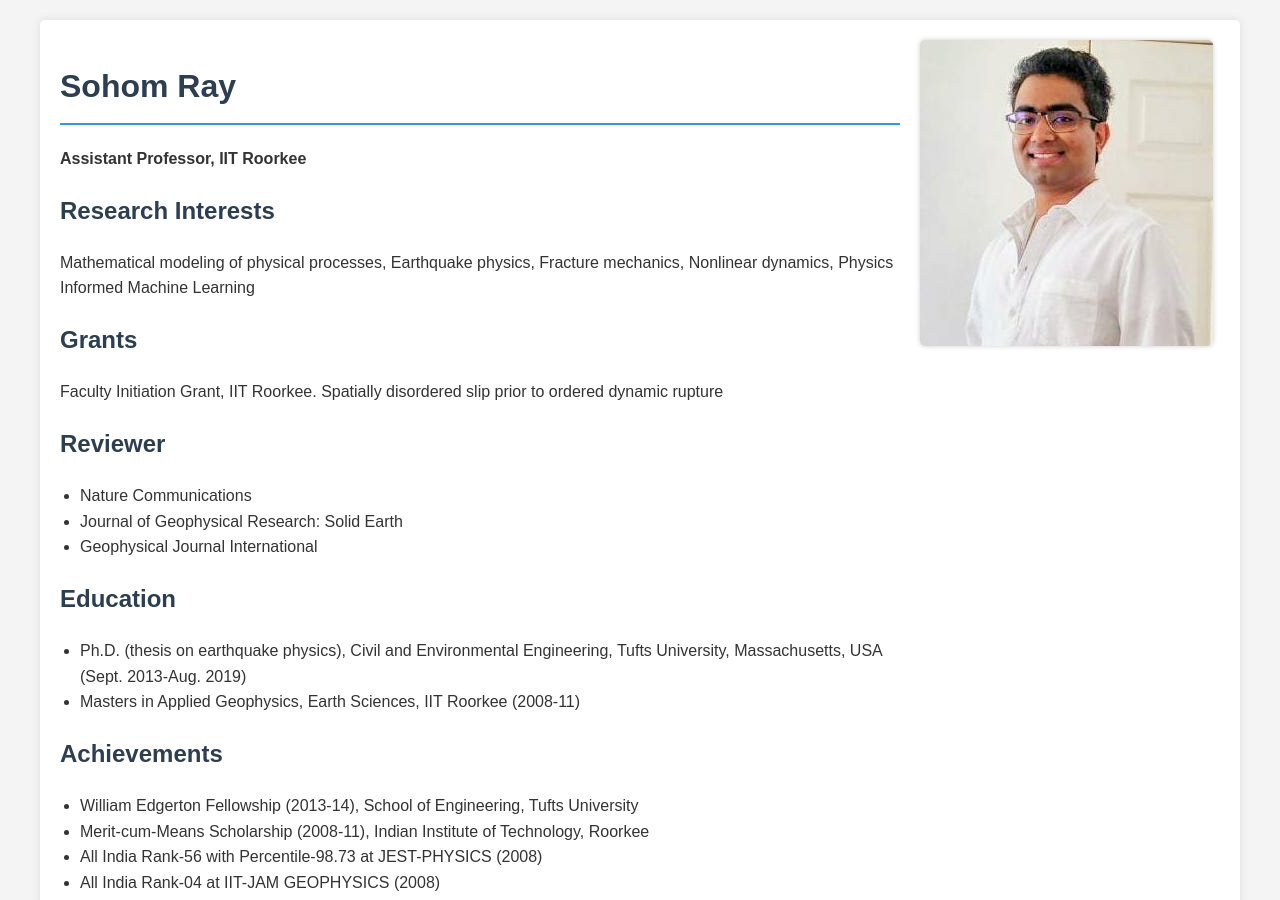
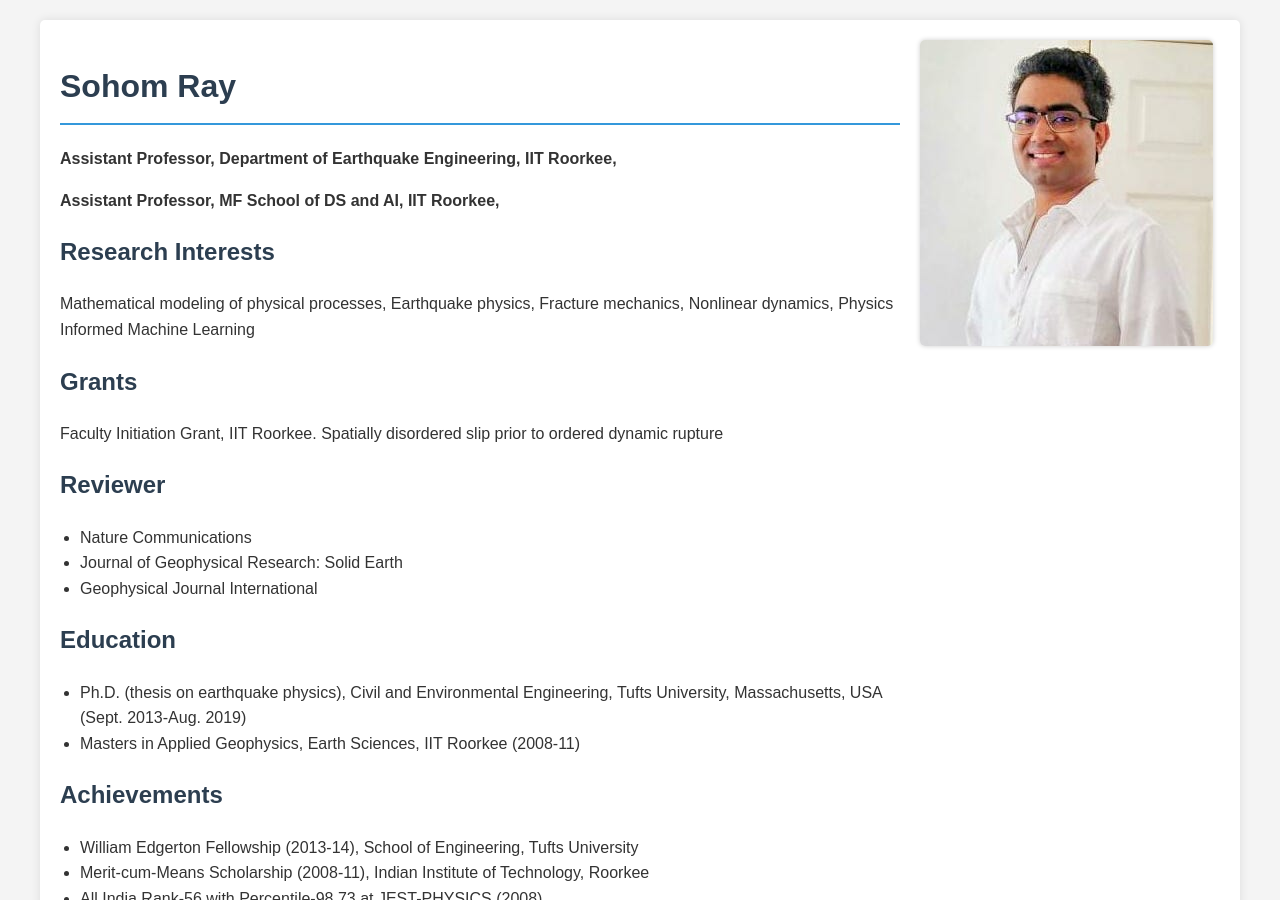
Before and after one commit to RaySohom/q, a Jekyll site: the page index.html, which Jekyll copies as it is, in a window 1280 px wide and 900 px high. Built offline with Jekyll 4.4.1, drawn with Linux system fonts in a browser that asks for light colours.

Commit message:
Update index.html

```diff
--- a/index.html
+++ b/index.html
@@ -57,7 +57,8 @@
     <div class="container">
         <div class="main-content">
             <h1>Sohom Ray</h1>
-            <p><strong>Assistant Professor, IIT Roorkee</strong></p>
+            <p><strong>Assistant Professor, Department of Earthquake Engineering, IIT Roorkee,</strong></p>
+            <p><strong>Assistant Professor, MF School of DS and AI, IIT Roorkee,</strong></p>
 
             <h2>Research Interests</h2>
             <p>Mathematical modeling of physical processes, Earthquake physics, Fracture mechanics, Nonlinear dynamics, Physics Informed Machine Learning</p>
```
Also changed, not shown: other parts of index.html (+1 -1 lines).
